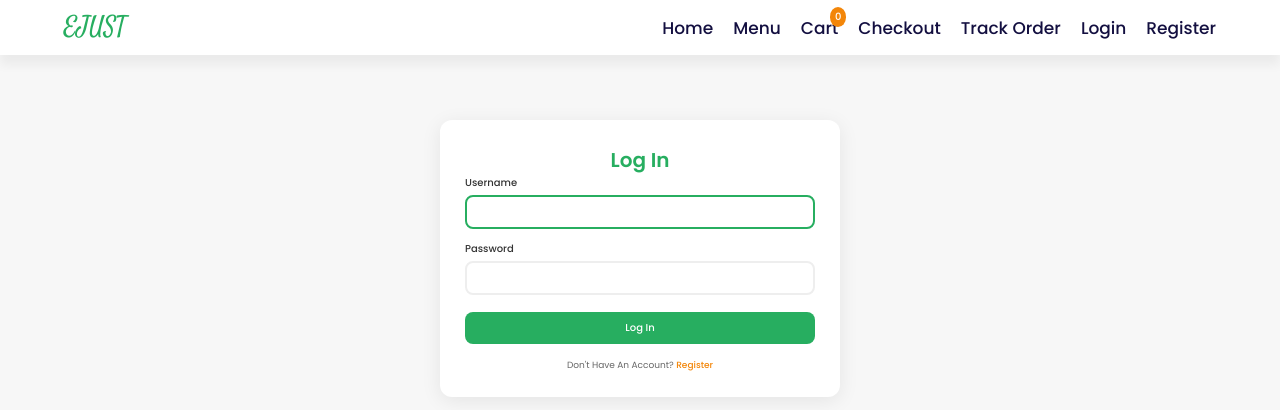
After one commit to Amr-Mohsen-Ali/restaurant-ordering-system, a Flask app: page /login in a window 1280 px wide. The commit adds this page. Shown: the top 410 px of the page. Run offline with Flask 3, Linux system fonts and the light colour scheme; data that the repository does not hold is empty.

Commit message:
Add auth/staff integration: User model, auth.py with SQLAlchemy, login/register/staff templates with our styling, staff routes

```diff
--- a/instance/order_counter.txt
+++ b/instance/order_counter.txt
@@ -1 +1 @@
-1184
+1206
--- a/src/__init__.py
+++ b/src/__init__.py
@@ -1,6 +1,7 @@
 import os
 from flask import Flask, render_template
 from src.database import db, seed_orders
+from src import auth
 
 
 def create_app(test_config=None):
@@ -27,11 +28,16 @@ def create_app(test_config=None):
         if not app.config.get('TESTING'):
             seed_orders()
 
+    @app.context_processor
+    def inject_current_user():
+        return {"current_user": auth.get_current_user()}
+
     @app.route('/')
     def home():
         return render_template('home.html')
 
     from src import menu, cart, order, tracking
+    app.register_blueprint(auth.auth_bp)
     app.register_blueprint(menu.menu_bp)
     app.register_blueprint(cart.cart_bp)
     app.register_blueprint(order.order_bp)
--- /dev/null
+++ b/src/auth.py
@@ -0,0 +1,140 @@
+"""Authentication module.
+
+register_user / login_user persist and verify accounts against the users
+table (werkzeug.security for password hashing). get_current_user reads
+the authenticated user from the Flask session; login_required and
+require_role gate views behind session presence and role membership.
+"""
+
+from functools import wraps
+
+from flask import (
+    Blueprint,
+    abort,
+    flash,
+    redirect,
+    render_template,
+    request,
+    session,
+    url_for,
+)
+from werkzeug.security import check_password_hash, generate_password_hash
+
+from src.database import db, User
+
+auth_bp = Blueprint('auth', __name__)
+
+
+def register_user(username, password, role="customer"):
+    """Register a new user account.
+
+    Hashes the password via werkzeug.security and inserts a row into
+    the users table. Returns {success: True, user_id: int} on success,
+    or {success: False, error: "Username already exists"} on duplicate.
+    """
+    password_hash = generate_password_hash(password)
+
+    existing_user = User.query.filter_by(username=username).first()
+    if existing_user:
+        return {"success": False, "error": "Username already exists"}
+
+    new_user = User(username=username, password_hash=password_hash, role=role)
+    db.session.add(new_user)
+    db.session.commit()
+
+    return {"success": True, "user_id": new_user.id}
+
+
+def login_user(username, password):
+    """Authenticate a user by username and password.
+
+    Returns the same error message ('Invalid credentials') for both
+    'username not found' and 'wrong password' to prevent username
+    enumeration. Returns {success: True, user: {id, username, role}} on success,
+    or {success: False, error: "Invalid credentials"} on any failure.
+    """
+    user = User.query.filter_by(username=username).first()
+
+    if user is None:
+        return {"success": False, "error": "Invalid credentials"}
+
+    if not check_password_hash(user.password_hash, password):
+        return {"success": False, "error": "Invalid credentials"}
+
+    return {
+        "success": True,
+        "user": {
+            "id": user.id,
+            "username": user.username,
+            "role": user.role,
+        },
+    }
+
+
+def get_current_user():
+    """Return the authenticated user dict from the session, or None."""
+    return session.get("user")
+
+
+def login_required(view_func):
+    """Decorator that redirects to /login when the request is unauthenticated."""
+    @wraps(view_func)
+    def wrapper(*args, **kwargs):
+        if get_current_user() is None:
+            return redirect("/login")
+        return view_func(*args, **kwargs)
+    return wrapper
+
+
+def require_role(*allowed_roles):
+    """Decorator factory that aborts with 403 unless the user has one of `allowed_roles`."""
+    def decorator(view_func):
+        @wraps(view_func)
+        def wrapper(*args, **kwargs):
+            user = get_current_user()
+            if user is None or user.get("role") not in allowed_roles:
+                abort(403)
+            return view_func(*args, **kwargs)
+        return wrapper
+    return decorator
+
+
+# --- Routes ---
+
+@auth_bp.route('/login', methods=['GET'])
+def login_view():
+    return render_template("login.html")
+
+
+@auth_bp.route('/login', methods=['POST'])
+def login_submit():
+    username = request.form.get("username", "").strip()
+    password = request.form.get("password", "")
+    result = login_user(username, password)
+    if result["success"]:
+        session["user"] = result["user"]
+        return redirect("/menu")
+    flash(result["error"], "error")
+    return render_template("login.html", username=username), 400
+
+
+@auth_bp.route('/register', methods=['GET'])
+def register_view():
+    return render_template("register.html")
+
+
+@auth_bp.route('/register', methods=['POST'])
+def register_submit():
+    username = request.form.get("username", "").strip()
+    password = request.form.get("password", "")
+    result = register_user(username, password)
+    if result["success"]:
+        return redirect(url_for("auth.login_view"))
+    flash(result["error"], "error")
+    return render_template("register.html", username=username), 400
+
+
+@auth_bp.route('/logout', methods=['GET'])
+def logout():
+    session.pop("user", None)
+    return redirect("/login")
--- a/src/order.py
+++ b/src/order.py
@@ -1,15 +1,49 @@
 import datetime
 import os
 
-from flask import Blueprint, jsonify, redirect, render_template, request, url_for
+from flask import Blueprint, flash, jsonify, redirect, render_template, request, url_for
 from src.database import db, Order
 from src.cart import current_cart
+from src import auth
 
 order_bp = Blueprint('order', __name__)
 
 CANCEL_WINDOW = datetime.timedelta(minutes=2)
 
 ORDER_COUNTER_FILE = os.path.join(os.path.dirname(__file__), '..', 'instance', 'order_counter.txt')
+
+VALID_STAFF_STATUSES = ("Preparing", "Out for Delivery", "Delivered")
+
+
+def get_all_orders():
+    """Return all orders with customer info and their items."""
+    orders = Order.query.order_by(Order.created_at.desc()).all()
+    result = []
+    for order in orders:
+        result.append({
+            'id': order.id,
+            'customer_name': order.customer_name,
+            'customer_address': order.customer_address,
+            'status': order.status,
+            'total': order.total,
+            'items': order.items,
+            'created_at': order.created_at.isoformat() if order.created_at else None
+        })
+    return result
+
+
+def update_order_status(order_id, new_status):
+    """Update an order's status."""
+    if new_status not in VALID_STAFF_STATUSES:
+        return {"success": False, "error": "Invalid status"}
+
+    order = Order.query.get(order_id)
+    if not order:
+        return {"success": False, "error": "Order not found"}
+
+    order.status = new_status
+    db.session.commit()
+    return {"success": True, "status": new_status}
 
 
 def get_next_order_id():
@@ -177,3 +211,29 @@ def checkout_cancel(order_id):
         view="error",
         error=result.get("error", "Order not found"),
     ), 404
+
+
+# --- Staff UI routes ---
+
+@order_bp.route('/staff', methods=['GET'])
+@auth.login_required
+@auth.require_role("staff", "admin")
+def staff_view():
+    return render_template(
+        "staff.html",
+        orders=get_all_orders(),
+        user=auth.get_current_user(),
+        valid_statuses=VALID_STAFF_STATUSES,
+    )
+
+
+@order_bp.route('/staff/update', methods=['POST'])
+@auth.login_required
+@auth.require_role("staff", "admin")
+def staff_update():
+    order_id = request.form.get("order_id", "").strip()
+    new_status = request.form.get("status", "").strip()
+    result = update_order_status(order_id, new_status)
+    if not result["success"]:
+        flash(result["error"], "error")
+    return redirect(url_for("order.staff_view"))
--- a/templates/base.html
+++ b/templates/base.html
@@ -19,6 +19,16 @@
             </a>
             <a href="/checkout">Checkout</a>
             <a href="/tracking">Track Order</a>
+            {% if current_user and current_user.role in ['staff', 'admin'] %}
+                <a href="/staff" style="color: #f38609;">Staff</a>
+            {% endif %}
+            {% if current_user %}
+                <span style="color: #888;">| {{ current_user.username }}</span>
+                <a href="/logout">Logout</a>
+            {% else %}
+                <a href="/login">Login</a>
+                <a href="/register">Register</a>
+            {% endif %}
         </div>
     </nav>
 
--- /dev/null
+++ b/templates/login.html
@@ -0,0 +1,116 @@
+{% extends "base.html" %}
+
+{% block title %}Log In{% endblock %}
+
+{% block extra_head %}
+<style>
+  @import url('https://fonts.googleapis.com/css2?family=Poppins:wght@400;500;600&display=swap');
+
+  .auth-container {
+    max-width: 400px;
+    margin: 4rem auto;
+    padding: 2.5rem;
+    background: #fff;
+    border-radius: 12px;
+    box-shadow: 0 4px 20px rgba(0,0,0,0.08);
+    font-family: 'Poppins', sans-serif;
+  }
+  .auth-container h1 {
+    margin-top: 0;
+    text-align: center;
+    color: #27ae60;
+    font-weight: 600;
+  }
+  .field { margin-bottom: 1.2rem; }
+  .field label {
+    display: block;
+    margin-bottom: 0.4rem;
+    font-weight: 500;
+    color: #333;
+  }
+  .field input {
+    width: 100%;
+    padding: 0.7rem;
+    box-sizing: border-box;
+    border: 2px solid #eee;
+    border-radius: 8px;
+    font-size: 1rem;
+    font-family: 'Poppins', sans-serif;
+    transition: border-color 0.3s;
+  }
+  .field input:focus {
+    outline: none;
+    border-color: #27ae60;
+  }
+  .btn-primary {
+    width: 100%;
+    padding: 0.8rem;
+    margin-top: 0.5rem;
+    background: #27ae60;
+    color: #fff;
+    border: none;
+    border-radius: 8px;
+    font-size: 1rem;
+    font-weight: 500;
+    font-family: 'Poppins', sans-serif;
+    cursor: pointer;
+    transition: background 0.3s;
+  }
+  .btn-primary:hover {
+    background: #219a52;
+  }
+  .alert {
+    padding: 0.8rem 1rem;
+    border-radius: 8px;
+    margin: 0 0 1rem 0;
+    font-family: 'Poppins', sans-serif;
+  }
+  .alert-error {
+    background: #fee;
+    border: 1px solid #f38609;
+    color: #c00;
+  }
+  .switch-link {
+    text-align: center;
+    margin-top: 1.5rem;
+    font-size: 0.9rem;
+    color: #666;
+  }
+  .switch-link a {
+    color: #f38609;
+    font-weight: 500;
+    text-decoration: none;
+  }
+  .switch-link a:hover {
+    text-decoration: underline;
+  }
+</style>
+{% endblock %}
+
+{% block content %}
+<div class="auth-container">
+  <h1>Log In</h1>
+
+  {% with messages = get_flashed_messages(with_categories=true) %}
+    {% for category, message in messages %}
+      <div class="alert alert-{{ category }}">{{ message }}</div>
+    {% endfor %}
+  {% endwith %}
+
+  <form method="POST" action="{{ url_for('auth.login_submit') }}">
+    <div class="field">
+      <label for="username">Username</label>
+      <input type="text" id="username" name="username" value="{{ username or '' }}" required autofocus>
+    </div>
+    <div class="field">
+      <label for="password">Password</label>
+      <input type="password" id="password" name="password" required>
+    </div>
+    <button type="submit" class="btn-primary">Log In</button>
+  </form>
+
+  <p class="switch-link">
+    Don't have an account? <a href="{{ url_for('auth.register_view') }}">Register</a>
+  </p>
+</div>
+{% endblock %}
```
Also changed, not shown: src/database.py (+16 -0 lines), templates/register.html (added, +116 -0 lines), templates/staff.html (added, +197 -0 lines), instance/restaurant.db, src/data/restaurant.db (added).
